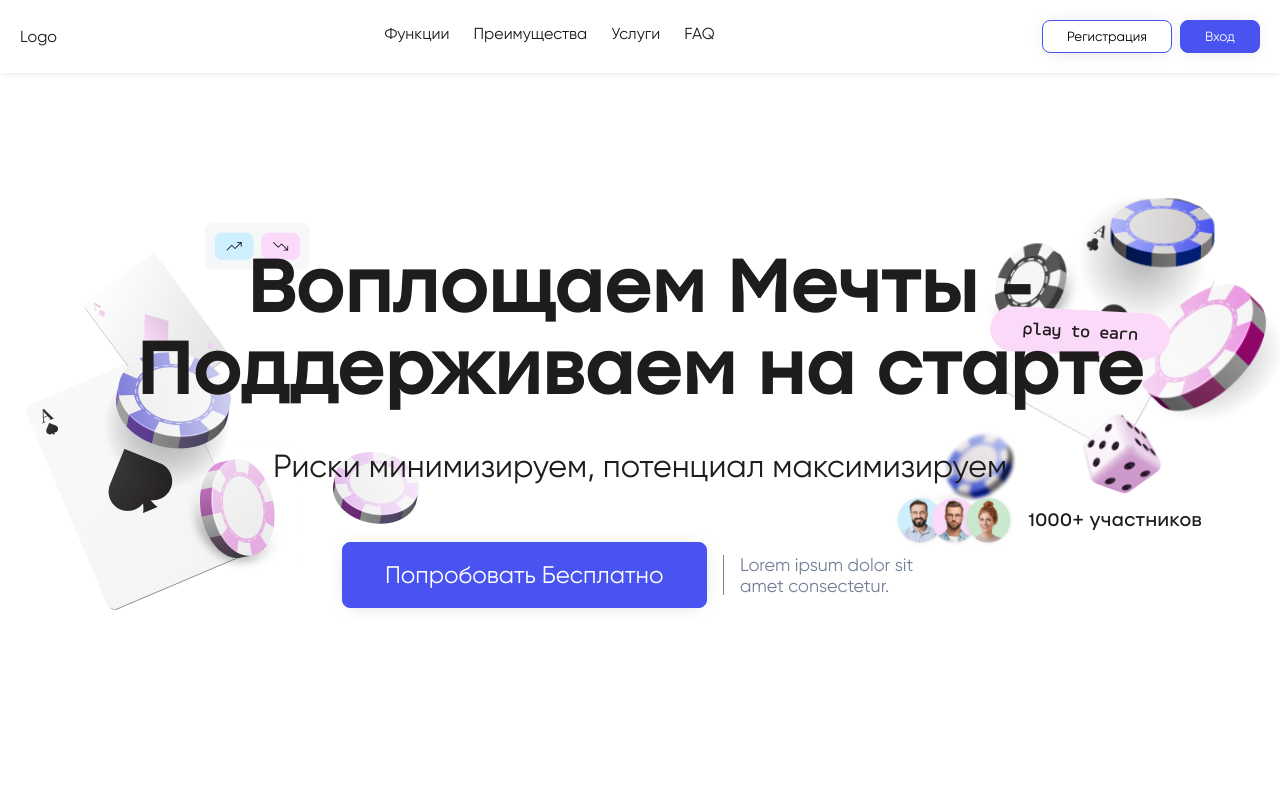
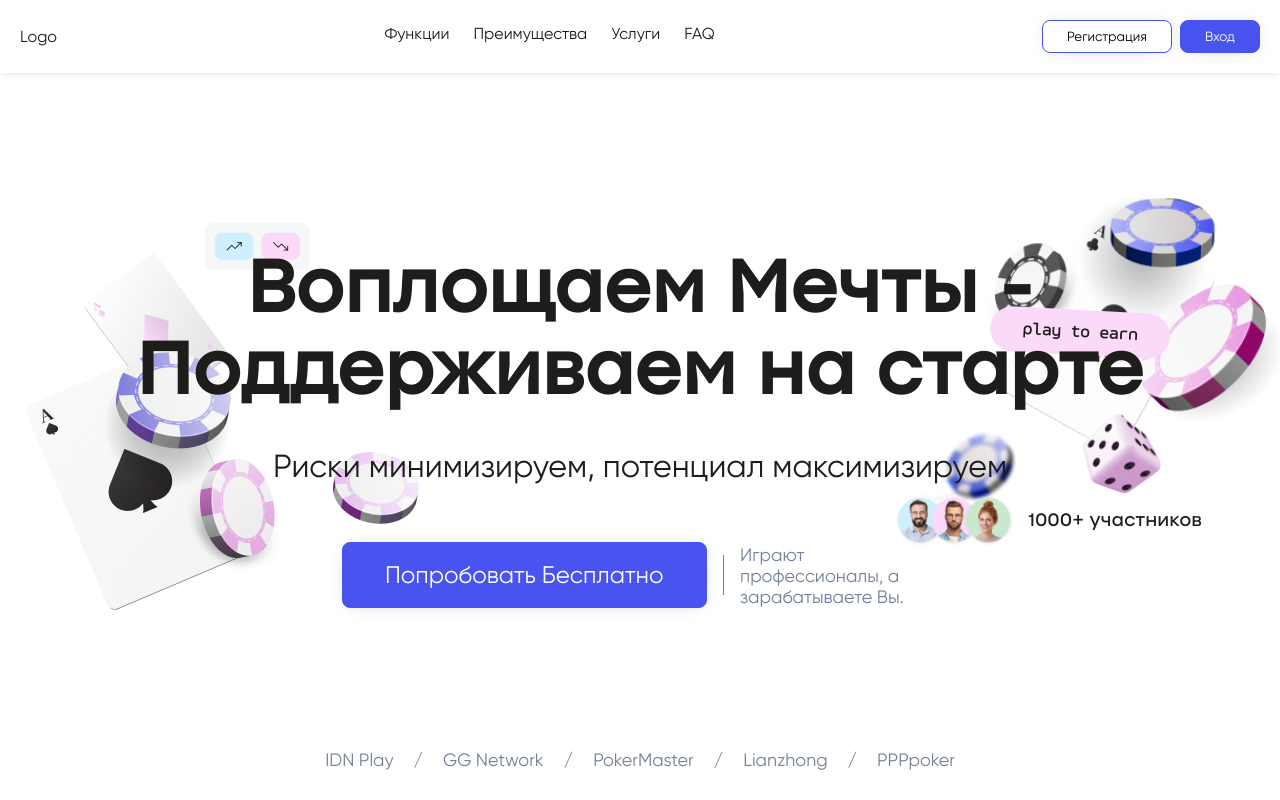
Before and after one commit to whiteechocolatee/landing, a Next.js app: page / in a window 1280 px wide. Shown: the top 800 px of the page. Built offline with nearby package versions, Linux system fonts and the light colour scheme.

Commit message:
add bew texts

```diff
--- a/components/hero/hero.tsx
+++ b/components/hero/hero.tsx
@@ -1,6 +1,8 @@
 import Image, { StaticImageData } from 'next/image';
+import React from 'react';
 
 import { CustomButton } from '@/components/button/custom-button';
+import { companyNames } from '@/constants';
 
 import styles from './styles.module.scss';
 
@@ -49,7 +51,7 @@ export const Hero = () => (
           </CustomButton>
           <div className={styles.hero__divider} />
           <p className={styles.hero__text}>
-            Lorem ipsum dolor sit amet consectetur.
+            Играют профессионалы, а зарабатываете Вы.
           </p>
         </div>
       </div>
@@ -64,6 +66,7 @@ export const Hero = () => (
         className={styles.hero__image_right}
       />
     </div>
+    <CompaniesList companyNames={companyNames} />
   </section>
 );
 
@@ -88,3 +91,22 @@ const ImageContainer = ({
     />
   </div>
 );
+
+interface CompaniesListProps {
+  companyNames: string[];
+}
+
+const CompaniesList = ({
+  companyNames,
+}: CompaniesListProps) => (
+  <div className={styles.hero__companies}>
+    {companyNames.map((company, index) => (
+      <React.Fragment key={company}>
+        <span>{company}</span>
+        {index < companyNames.length - 1 && (
+          <span> / </span>
+        )}
+      </React.Fragment>
+    ))}
+  </div>
+);
--- a/components/steps-slider/steps-slider.tsx
+++ b/components/steps-slider/steps-slider.tsx
@@ -118,7 +118,7 @@ export const StepSlider = () => {
           <p>Услугами</p>
           <p>легко</p>
           <p className={styles.steps_title_text_subtitle}>
-            Lorem ipsum dolor sit amet
+            доход уже в первые 24 часа
           </p>
         </h2>
       </div>
--- a/constants/index.ts
+++ b/constants/index.ts
@@ -1,14 +1,9 @@
 export const companyNames = [
-  'MergeWave',
-  'Near',
-  'Avrora',
-  'PTN',
-  'Investman',
-  'Kaizen',
-  'QP Digital',
-  'MK',
-  'Unicorn Battle',
-  'Content Writing',
+  'IDN Play',
+  'GG Network',
+  'PokerMaster',
+  'Lianzhong',
+  'PPPpoker',
 ];
 
 export const navItems = [
```
